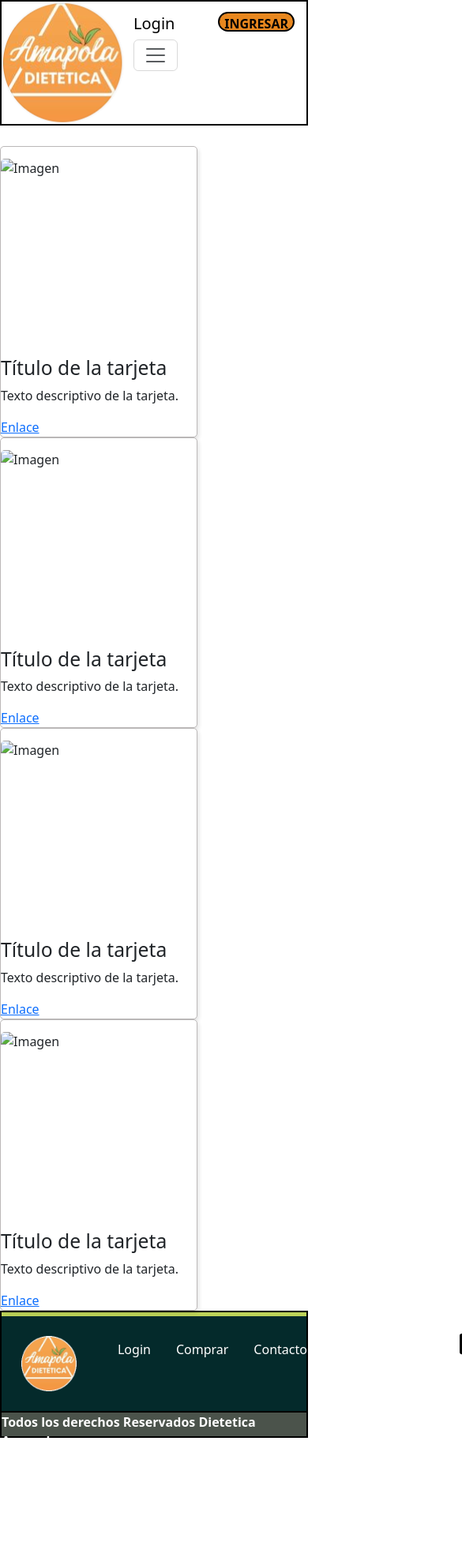
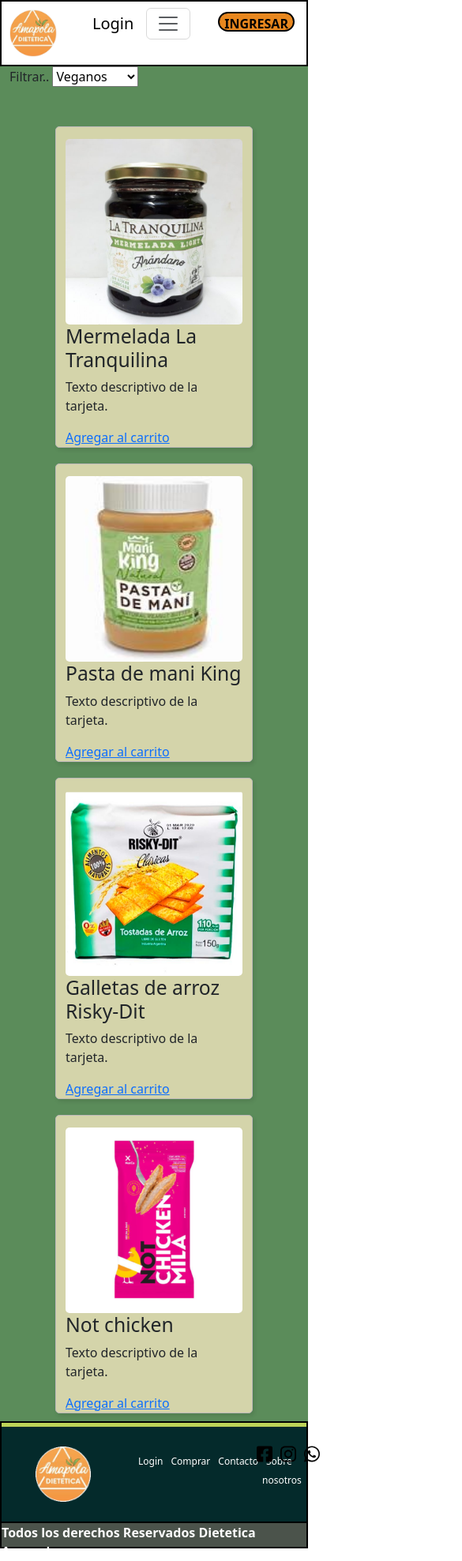
Before and after one commit to maxilf/PF-Gil, a plain HTML site: page pages/comprar.html in a window 390 px wide. Shown: the top 1977 px of the page at 79% size, 585 px wide, since content can reach past the window. Before the commit the page ends 1837 px from the top, so only its background shows below. Drawn offline with nearby package versions, Linux system fonts and the light colour scheme.

Commit message:
Index y Comprar responsive

```diff
--- a/assets/css/styles.css
+++ b/assets/css/styles.css
@@ -1,10 +1,13 @@
 html{
     font-family: 'Roboto', sans-serif;
+
 }
-
 
 body{
     margin: 0px;
+    height: auto;
+    padding: 0%;
+
 }
 
 @font-face {
@@ -19,9 +22,7 @@
     display: flex;
     flex-direction: row;
     justify-content: space-between;
-    background-color: white;
     border-bottom: 5px #bdd358ff;
-
 }
 
 .logo{
@@ -37,7 +38,6 @@
     justify-content: space-evenly;
     margin-top: 15px;
     padding: 0px;
-
 }
 
 #navegador a{
@@ -73,8 +73,6 @@
 
 }
 
-
-
 nav.navbar.navbar-expand-lg.bg-body-tertiary {
     padding-top: 0%;
     padding-bottom: 0%;
@@ -83,7 +81,6 @@
 .scroll{
     width: auto;
 }
-
 
 
 h1{
@@ -121,10 +118,6 @@
     margin-bottom: 0%;
 }
 
-/* section .scroll{
-    width: 100%;
-    height: auto;
-} */
 
 /* ESTILO LEYENDA ARTICLE */
 
@@ -148,7 +141,20 @@
 
 }
 
-/* ESTILO CARDS */
+/* ESTILO CARDS COMPRAR.HTML*/
+
+#tarjetas{
+    background-color: #5B8C5A;
+
+}
+
+.filtro{
+    border-radius: 3px;
+    padding-top: 3px;
+    background-color: #bad4aaff;
+    width: 180px;
+    position: absolute;
+}
 
 #cards{
     display: flex;
@@ -159,21 +165,25 @@
 
 .card {
     width: 250px;
-    height: autopx;
+    height: auto;
     border: 1px solid #bbb8b8;
     border-radius: 5px;
     padding-top: 15px;
     box-shadow: 2px 3px 5px rgba(0, 0, 0, 0.1);
+    margin: 10px;
+    background-color: #d4d4aaff;
   }
 
   .card img {
-    width: 245px;
-    height: 250px;
+    width: auto;
+    height: 235px;
     border-radius: 5px;
+    align-items: center;
   }
 
   .card-texto {
     margin-top: 10px;
+    width: auto;
   }
 
   .card-texto h3 {
@@ -195,18 +205,27 @@
     text-decoration: none;
   }
 
+/* CARDS DE INDEX.HTML */
+
+.cards-index {
+    display: flex;
+    flex-wrap: wrap;
+  }
+
 
 /* ESTILO DEL FOOTER */
 footer .footer{
     display: flex;
     flex-direction: row;
-    justify-content: space-between;
+    justify-content: space-around;
     margin-bottom: 0px;
     padding: 10px;
     background-color: #042a2bff;
     color: white;
     border-bottom: 2px black solid;
     border-top:  5px solid #bdd358ff;
+
+
 }
 
 footer #navegador{
@@ -225,16 +244,35 @@
 }
 
 footer .footer .iconos-redes{
-    width: 160px;
+    width: 50px;
     height: 50px;
     display: flex;
     flex-direction: row;
     justify-content: space-between;
     color: white;
     padding: 10px;
+
 }
 
+.iconos-redes {
+    display: flex;
+    justify-content: center;
+    align-items: center;
+  }
+
+.redes-icono {
+    max-width: 30px;
+    height: auto;
+    margin: 0 5px;
+  }
+
 /* ESTILO A DEMAS HTML */
+
+/* LOGIN */
+
+.main.login{
+    height: 1000px;
+}
 
 /* CONTACTO */
 #tituloContacto{
@@ -250,6 +288,7 @@
 
 .recuperar{
     color: blue;
+    margin-top: 10px;
 }
 
 .enviar{
@@ -259,48 +298,6 @@
 }
 
 /* SOBRE NOSOTROS */
-/* #sobre-nosotros-grilla{
-    display: grid;
-    grid-template-areas:
-        "cabecera cabecera cabecera cabecera"
-        "seccion1 seccion1 seccion1 seccion1"
-        "seccion2 seccion2 seccion2 seccion2"
-        "footer footer footer footer";
-    grid-template-rows: 250px 350px 350px 250px;
-    grid-template-columns: 1fr 1fr 1fr 1fr;
-    height: auto;
-    width: 1000px;
-}
-
-#cabecera{
-    grid-area: cabecera;
-    border: 2px solid black;
-}
-
-.main-sobre #seccion1{
-    grid-area: seccion1;
-    display: flex;
-    flex-direction: row;
-    border: 2px solid black;
-}
-
-#seccion1 p{
-    width: 300px;
-
-}
-
-.main-sobre #seccion2{
-    grid-area: seccion2;
-    display: flex;
-    flex-direction: row-reverse;
-    border: 2px solid black;
-}
-
-footer{
-    grid-area: footer;
-    border: 2px solid black;
-} */
-/* SOBRE NOSOTROS */
 #sobre-nosotros-grilla {
     display: grid;
     grid-template-areas:
@@ -309,20 +306,17 @@
         "footer footer footer";
     grid-template-rows: 250px 500px 200px;
     grid-template-columns: 1fr 1fr 1fr;
-
 }
-
-
 
 #cabecera {
     grid-area: cabecera;
     border: 2px solid black;
 }
 
-
 main{
     grid-area: main;
 }
+
 .main-sobre #seccion1 {
     display: flex;
     flex-direction: row;
@@ -345,7 +339,6 @@
     flex-direction: row-reverse;
     border: 2px solid black;
     justify-content: center;
-
 }
 
 #seccion2 p{
@@ -356,33 +349,12 @@
     grid-area: footer;
     border: 2px solid black;
     align-items: flex-end;
-
 }
 
 .nav-link {
 
     color: #ffffff;
 }
-
-
-
-
-
-
-
-
-
-
-
-
-
-
-
-
-
-
-
-
 
 
 /* COMPRAR */
@@ -439,3 +411,45 @@
     grid-area: footer;
 
 }
+
+
+/* MEDIA QUERIES */
+
+@media (max-width: 665px) {
+    #navegador a {
+      font-size: 12px;
+      padding: 1px 5px;
+    }
+
+    #navegador ul{
+        width: 100px;
+    }
+    .footer{
+        justify-content: space-around;
+    }
+    .logo-principal{
+        width: 80px;
+        height: 80px;
+        padding: 10px;
+    }
+    #cards {
+        flex-direction: column;
+        align-items: center;
+
+    }
+
+    .card-index {
+        width: 70%;
+    }
+
+}
+
+
+
+
+
+@media (min-width: 665px) and (max-width: 920px) {
+    .footer{
+        align-items: center;
+    }
+}
--- a/pages/comprar.html
+++ b/pages/comprar.html
@@ -27,7 +27,7 @@
 <header id="cabecera">
     <!-- IMAGEN LOGO DIETETICA (CONVERTICO)-->
     <div>
-        <img src="../assets/img/fotor_2023-6-11_12_23_36.png" alt="">
+        <img src="../assets/img/fotor_2023-6-11_12_23_36.png" class="logo-principal" alt="">
     </div>
     <!-- ENLACES A DEMAS HTML -->
     <nav class="navbar navbar-expand-lg bg-body-tertiary.bg-white d-flex justify-content-center align-items-start w-60">
@@ -59,9 +59,10 @@
       <button class="boton">INGRESAR</button>
 
 </header>
-
-    <div>
-        <div class="filtro">
+    <main>
+        <div id="tarjetas" class="container-fluid">
+            <div class="row">
+                <div class="col-md-6 offset-md-6">
                     <label for="filtro">Filtrar..</label>
                     <select name="filtro" id="filtro">
                         <option value="N/C">Veganos</option>
@@ -71,43 +72,48 @@
                         <option value="N/C">Keto</option>
                     </select>
                 </div>
+            </div>
+
 
             <!-- TARJETAS PRODUCTOS -->
-        <div class="card-madre"></div>
-            <div class="card">
-                <img src="" alt="Imagen">
+            <div class="card-madre container-fluid" id="cards"></div>
+                <div class="row h-100 d-flex justify-content-center">
+                    <div class="col-md-6 col-lg-3 card">
+                        <img src="../assets/img/la tranquilina.jpg" alt="Imagen">
                         <div class="card-contenido">
-                <h2>Título de la tarjeta</h2>
+                        <h2>Mermelada La Tranquilina</h2>
                         <p>Texto descriptivo de la tarjeta.</p>
-                <a href="">Enlace</a>
+                        <a href="">Agregar al carrito</a>
                         </div>
                     </div>
-            <div class="card">
-                <img src="" alt="Imagen">
+                    <div class="col-md-6 col-lg-3 card">
+                        <img src="../assets/img/mani king.jpg" alt="Imagen">
                         <div class="card-contenido">
-                <h2>Título de la tarjeta</h2>
+                        <h2>Pasta de mani King</h2>
                         <p>Texto descriptivo de la tarjeta.</p>
-                <a href="">Enlace</a>
+                        <a href="">Agregar al carrito</a>
                         </div>
                     </div>
-            <div class="card">
-                <img src="" alt="Imagen">
+                    <div class="col-md-6 col-lg-3 card">
+                        <img src="../assets/img/risky-dit.png" alt="Imagen">
                         <div class="card-contenido">
-                <h2>Título de la tarjeta</h2>
+                        <h2>Galletas de arroz Risky-Dit</h2>
                         <p>Texto descriptivo de la tarjeta.</p>
-                <a href="">Enlace</a>
+                        <a href="">Agregar al carrito</a>
                         </div>
                     </div>
 
-            <div class="card">
-                <img src="" alt="Imagen">
+                    <div class="col-md-6 col-lg-3 card">
+                        <img src="../assets/img/not chicken.png" alt="Imagen">
                         <div class="card-contenido">
-                <h2>Título de la tarjeta</h2>
+                        <h2>Not chicken</h2>
                         <p>Texto descriptivo de la tarjeta.</p>
-                <a href="">Enlace</a>
+                        <a href="">Agregar al carrito</a>
                     </div>
             </div>
         </div>
+
+
 
 
     </main>
@@ -137,9 +143,9 @@
 
             <!-- ICONOS REDES SOCIALES -->
             <div class="iconos-redes">
-                <img src="../assets/img/square-facebook.svg" alt="">
-                <img src="../assets/img/instagram.svg" alt="">
-                <img src="../assets/img/whatsapp.svg" alt="">
+                <img src="../assets/img/square-facebook.svg" class="redes-icono" alt="">
+                <img src="../assets/img/instagram.svg" class="redes-icono" alt="">
+                <img src="../assets/img/whatsapp.svg" class="redes-icono" alt="">
             </div>
 
         </div>
```
Also changed, not shown: index.html (+7 -9 lines), pages/login.html (+8 -2 lines), assets/img/la tranquilina.jpg (added), assets/img/mani king.jpg (added), assets/img/not chicken.png (added), assets/img/risky-dit.png (added). Lines whose indentation alone changed are shown as unchanged.
